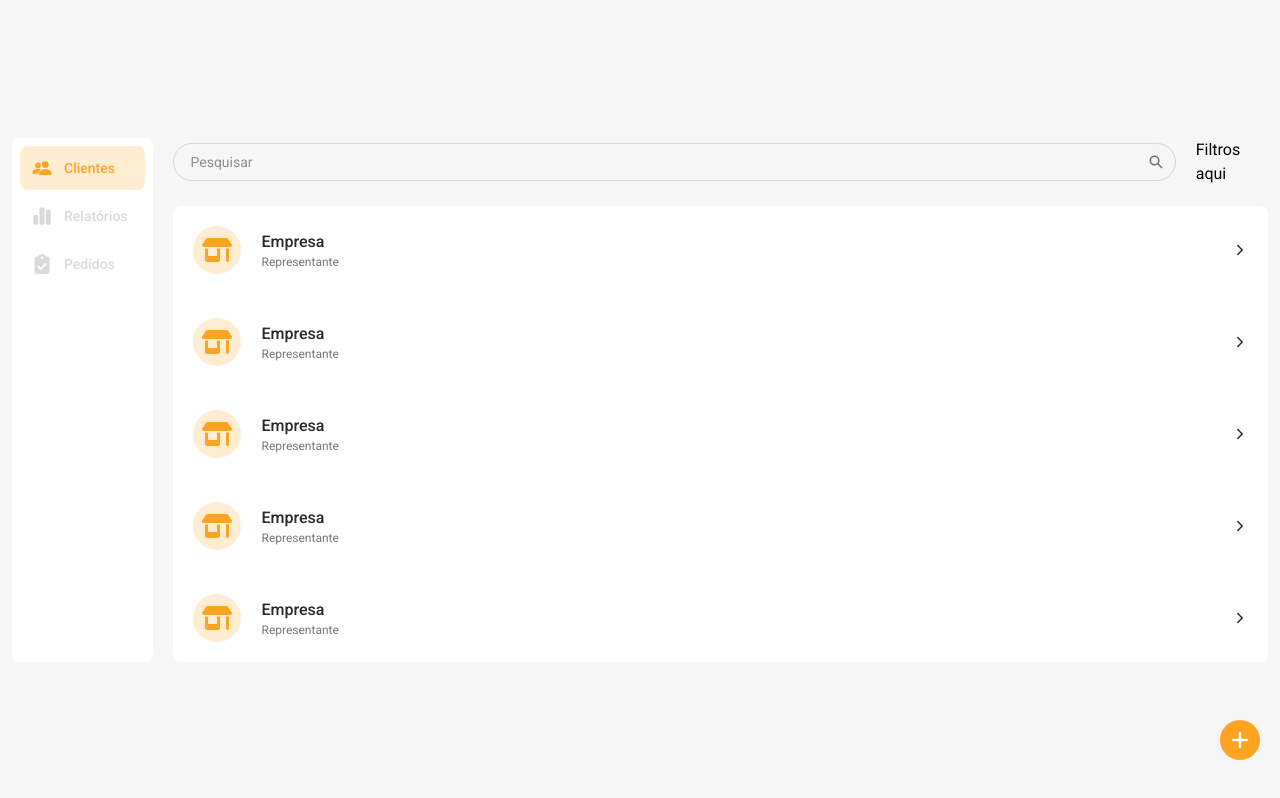
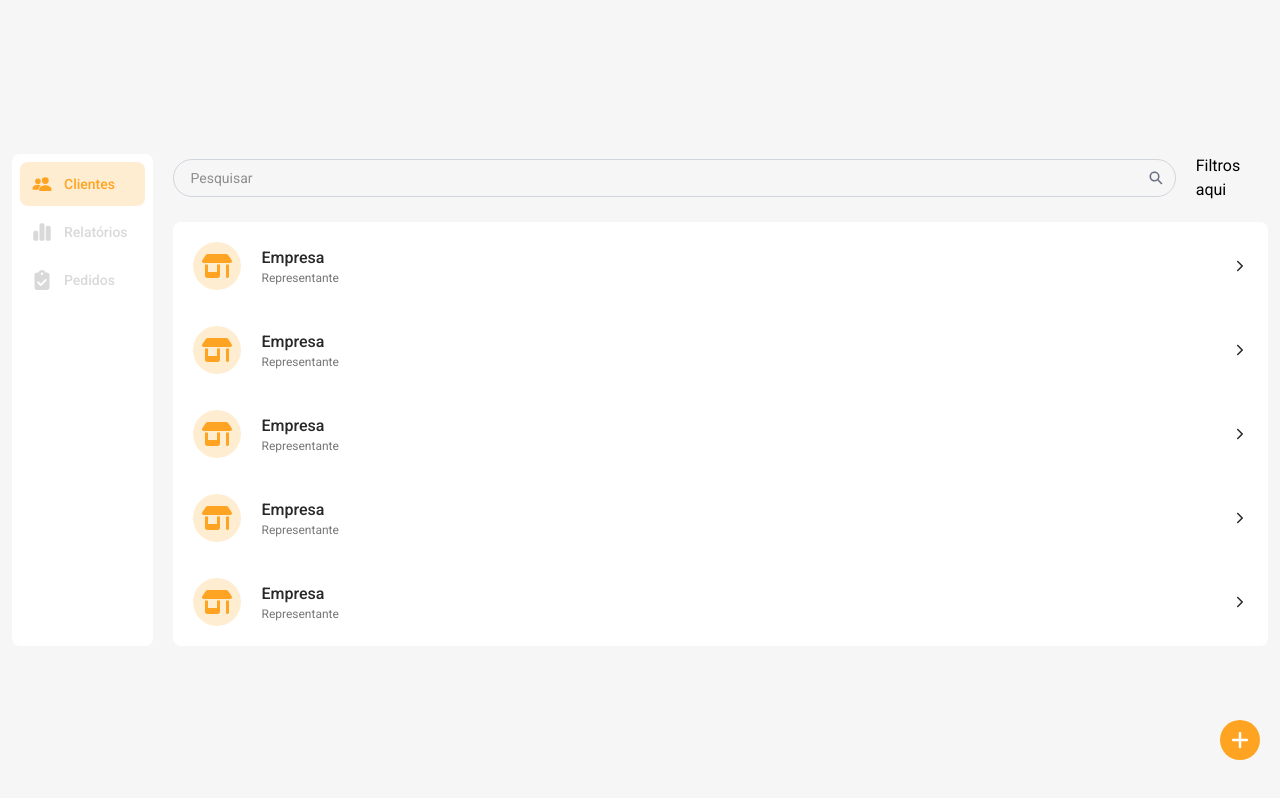
Before and after one commit to MPCGomes/propabanda-financial-tracker, a React (Vite) app in the folder frontend/: page /clients in a window 1280 px wide. Built offline with nearby package versions, Linux system fonts and the light colour scheme.

Commit message:
update clients register link

```diff
--- a/frontend/src/pages/Clients.tsx
+++ b/frontend/src/pages/Clients.tsx
@@ -35,7 +35,7 @@ export default function Clients({ title }: ClientsProps) {
             </div>
             Filtros aqui
           </div>
-          <div className="flex flex-col gap-5 p-2 bg-white rounded-lg">
+          <div className="flex flex-col gap-3 p-2 bg-white rounded-lg">
             <Client client={"Empresa"} rep={"Representante"} link={"#"} />
             <Client client={"Empresa"} rep={"Representante"} link={"#"} />
             <Client client={"Empresa"} rep={"Representante"} link={"#"} />
@@ -44,7 +44,7 @@ export default function Clients({ title }: ClientsProps) {
           </div>
         </div>
       </div>
-      <a href="/client-register" className="fixed bottom-25 right-4 lg:bottom-10 lg:right-5">
+      <a href="/client/register" className="fixed bottom-25 right-4 lg:bottom-10 lg:right-5">
         <FloatingButton icon={<FaPlus />} background={"#FFA322"} />
       </a>
     </section>
```
